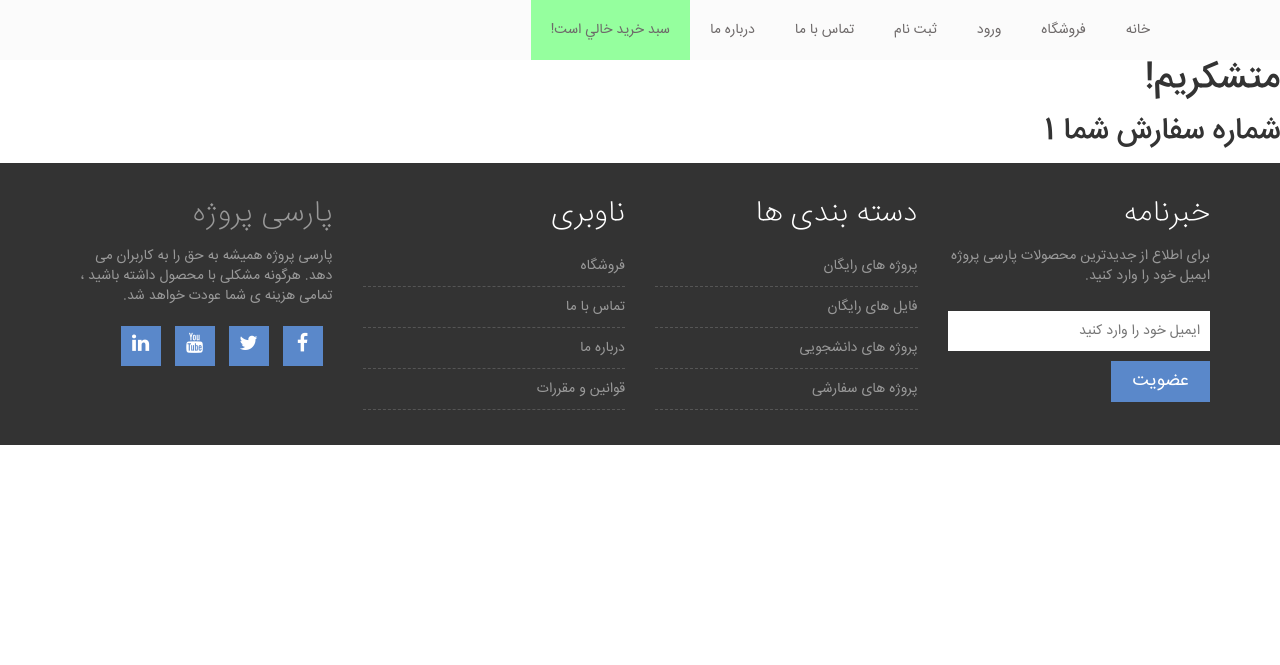
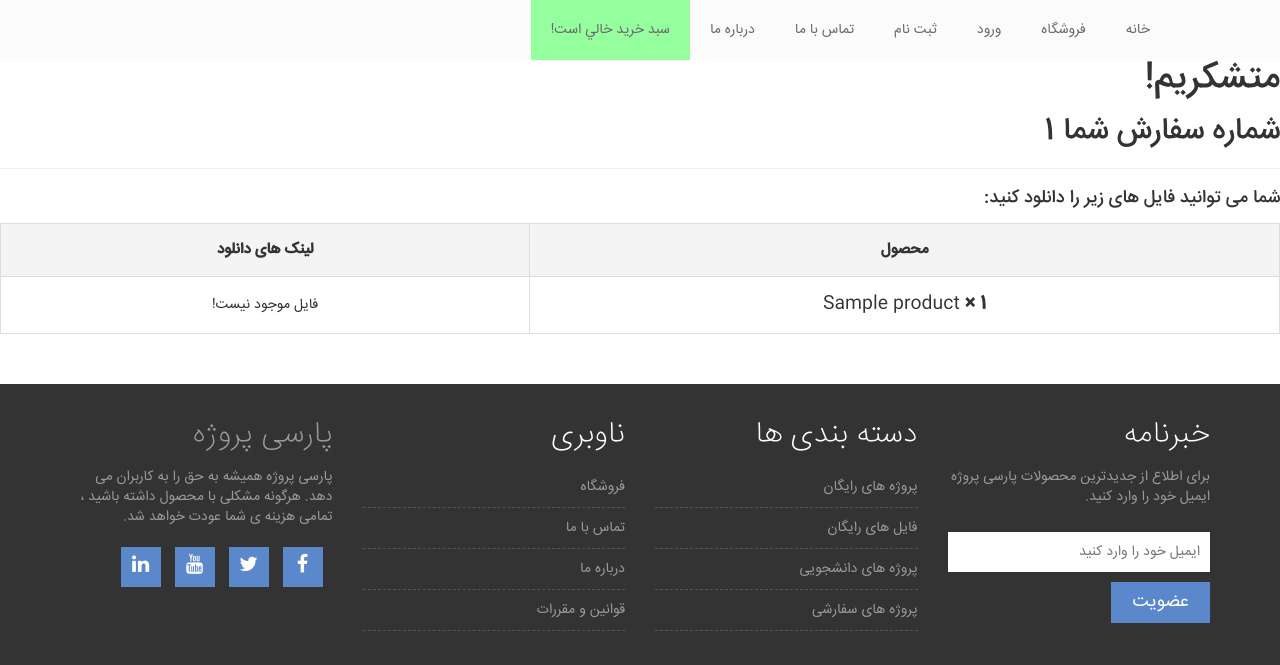
Before and after one commit to miladhzz/parsiprozhe, a Django app: page /to_bank/1 in a window 1280 px wide. Shown: the top 665 px of the page. Run offline with Django 3.2, Linux system fonts and the light colour scheme; tables that the repository leaves empty hold one stand-in row (values such as "Sample post"); some libraries are stand-ins or nearby versions.

Commit message:
show orderitem with download link in toBank page temporary.

```diff
--- a/shop/forms.py
+++ b/shop/forms.py
@@ -51,6 +51,7 @@ class ContactForm(forms.ModelForm):
             'message': 'متن پیام'
         }
 
+
 class RegisterForm(UserCreationForm):
     def __init__(self, *args, **kwargs):
         super(RegisterForm, self).__init__(*args, **kwargs)
--- a/shop/templates/bank.html
+++ b/shop/templates/bank.html
@@ -7,7 +7,34 @@
     متشکریم!
 </h1>
 <h2>
-شماره سفارش شما {{ order.random_order_id }}
+شماره سفارش شما {{ order_items.first.order.random_order_id }}
 </h2>
-
+<hr />
+    <h4>شما می توانید فایل های زیر را دانلود کنید:</h4>
+    <table class="shop_table">
+                                        <thead>
+                                            <tr>
+                                                <th class="product-name">محصول</th>
+                                                <th class="product-total">لینک های دانلود</th>
+                                            </tr>
+                                        </thead>
+                                        <tbody>
+                                        {% for item in order_items %}
+                                                <tr class="cart_item">
+                                                    <td class="product-name">
+                                                        {{ item.product.title }} <strong class="product-quantity">× {{ item.count }}</strong> </td>
+                                                    <td class="product-total">
+                                                        {% if item.product.files.count > 0 %}
+                                                            {% for file in item.product.files.all %}
+                                                                    <a href="{{ file.file.url }}">{{ file.title }}</a>
+                                                                <br />
+                                                            {% endfor %}
+                                                        {% else %}
+                                                            <span>فایل موجود نیست!</span>
+                                                        {% endif %}
+                                                    </td>
+                                                </tr>
+                                        {% endfor %}
+                                        </tbody>
+                                    </table>
 {% endblock %}
--- a/shop/urls.py
+++ b/shop/urls.py
@@ -2,9 +2,13 @@ from django.urls import path
 from django.conf import settings
 from django.conf.urls.static import static
 from django.contrib.auth import views as auth_views
-from django.conf.urls import url
+from shop import views
+'''
+from django.conf.urls import url, include
+if settings.DEBUG:
+    import debug_toolbar
+'''
 
-from shop import views
 
 urlpatterns = [
     path('', views.Home.as_view(), name='home'),
@@ -22,3 +26,8 @@ urlpatterns = [
     path('registration/login/', auth_views.LoginView.as_view(), name="login"),
     path('registration/logout/', views.logout_user, name="logout"),
     ] + static(settings.MEDIA_URL, document_root=settings.MEDIA_ROOT)
+'''
+urlpatterns += [
+    url(r'^__debug__/', include(debug_toolbar.urls)),
+]
+'''
--- a/shop/views.py
+++ b/shop/views.py
@@ -78,8 +78,8 @@ def checkout(request):
 
 
 def to_bank(request, order_id):
-    order = get_object_or_404(Order, random_order_id=order_id)
-    return render(request, 'bank.html', {'order': order})
+    order_items = OrderItem.objects.filter(order__random_order_id=order_id)
+    return render(request, 'bank.html', {'order_items': order_items})
 
 
 @require_POST
```
Also changed, not shown: parsiprozhe/settings.py (+9 -0 lines).
